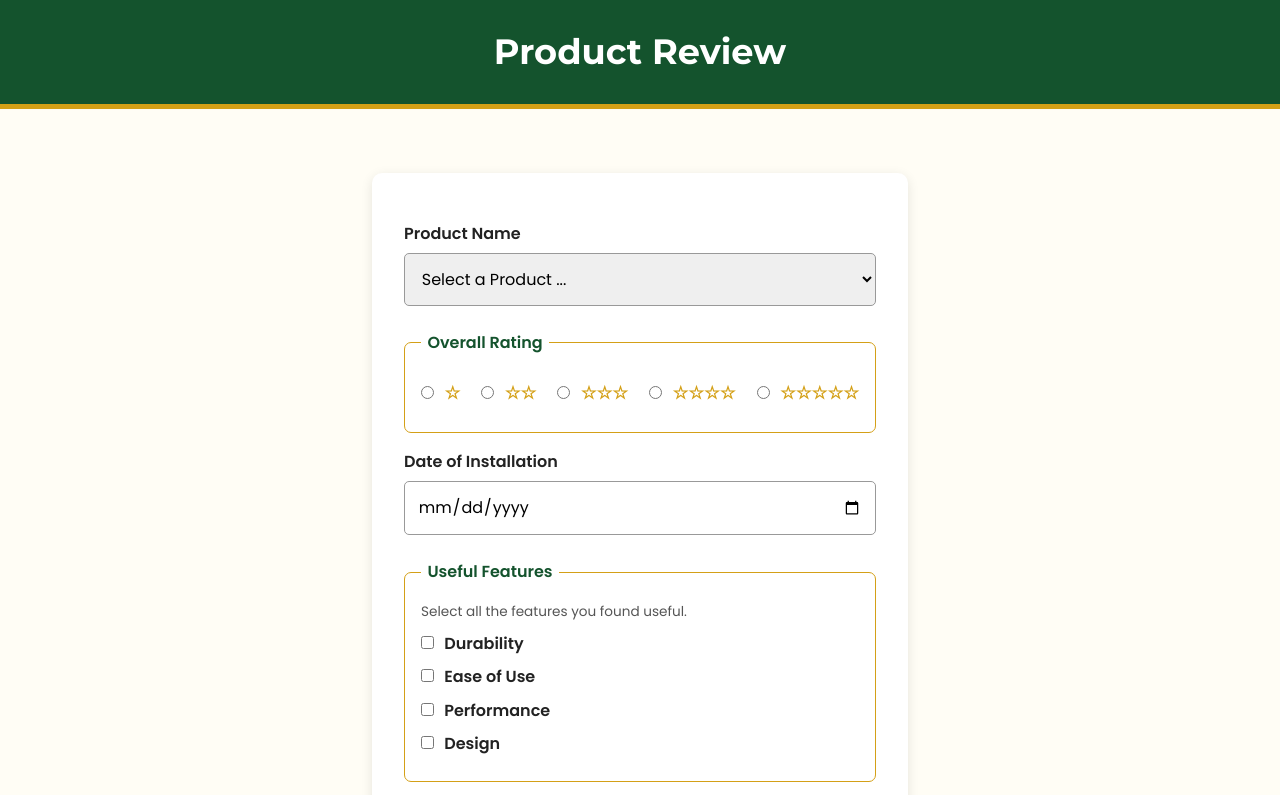
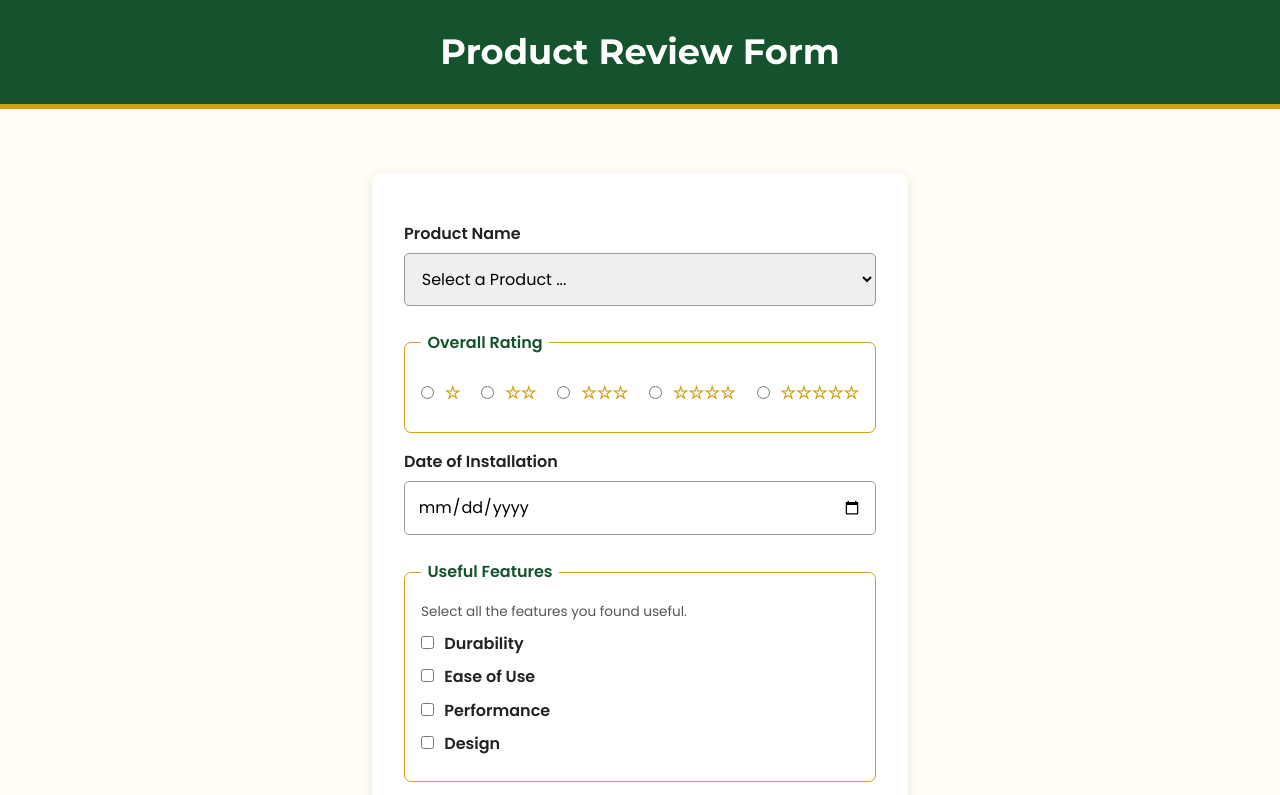
Before and after one commit to hossanaedem/wdd131, a plain HTML site: page week05/project-review/form.html in a window 1280 px wide. Shown: the top 795 px of the page. Drawn offline with Linux system fonts and the light colour scheme.

Commit message:
Product Review Form

```diff
--- a/week05/project-review/form.html
+++ b/week05/project-review/form.html
@@ -20,7 +20,7 @@
 
 <body>
     <header>
-        <h1>Product Review</h1>
+        <h1>Product Review Form</h1>
     </header>
 
     <main>
```
